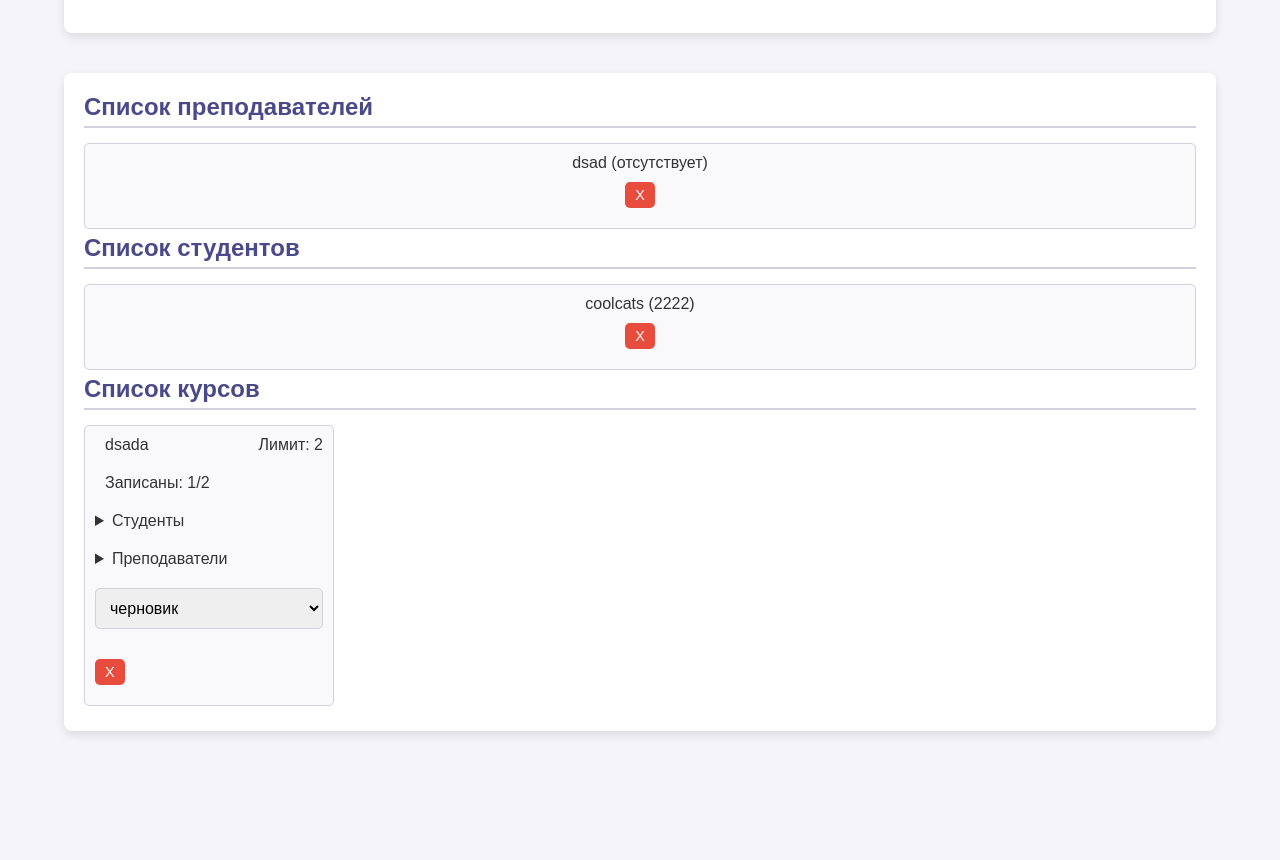
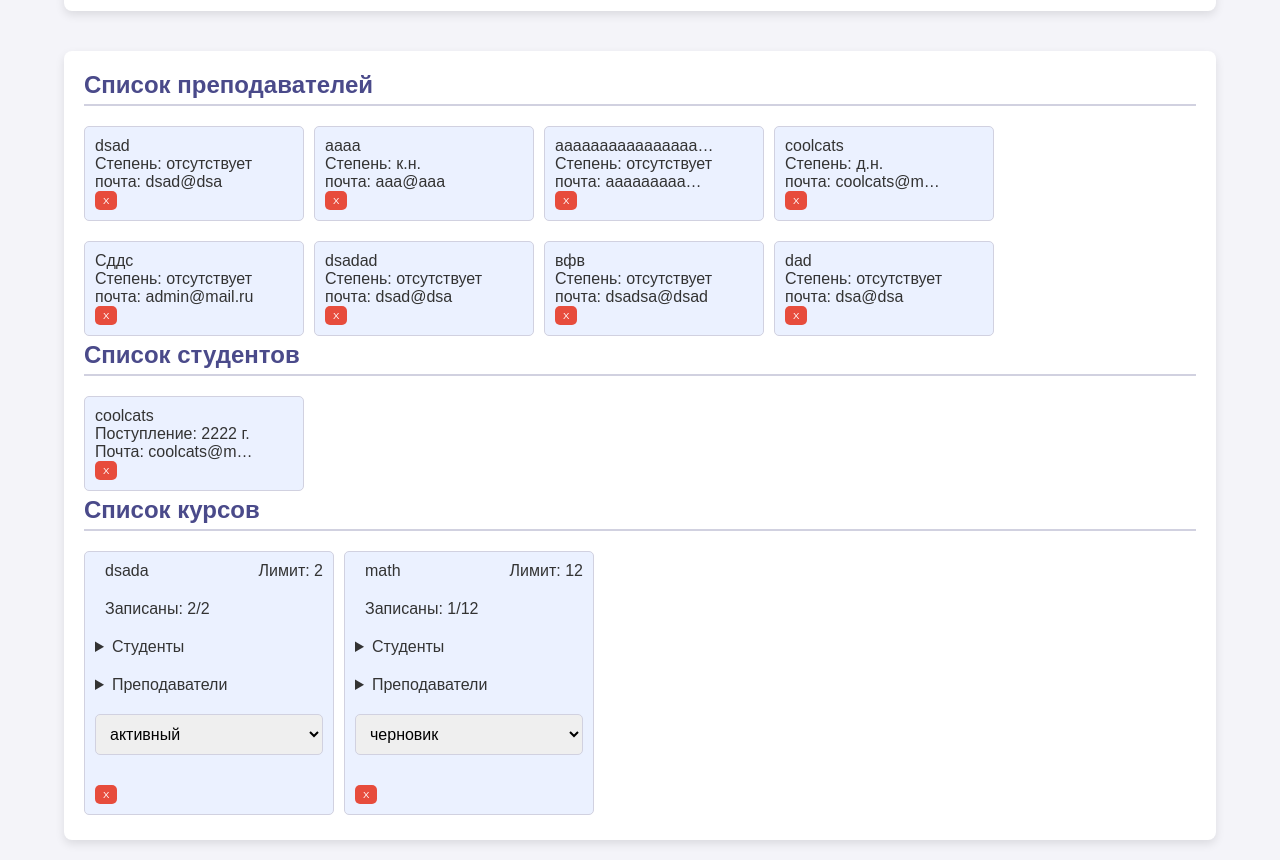
Before and after one commit to TakhirovBizhan/eduProjectTS, a website built with Vite: page index.html in a window 1280 px wide. Shown: the part 640-1500 px from the top of the page. Before the commit the page ends 1391 px from the top, so only its background shows below. Built offline with nearby package versions, Linux system fonts and the light colour scheme; data requests are answered from the project's data file.

Commit message:
fix: fixed limit, network error notfication and bug when you can add same user to course.

```diff
--- a/db.json
+++ b/db.json
@@ -4,6 +4,48 @@
       "id": "a1ff3f68-b39d-4c8d-b556-5212f5a45471",
       "name": "dsad",
       "email": "dsad@dsa",
+      "academicDegree": "отсутствует"
+    },
+    {
+      "id": "38a26f3b-c2b7-4c97-b057-8dc9ff2992a5",
+      "name": "aaaa",
+      "email": "aaa@aaa",
+      "academicDegree": "к.н."
+    },
+    {
+      "id": "0e294b87-ec92-425b-8290-985e04d3b180",
+      "name": "aaaaaaaaaaaaaaaaaaaaaaaaaaaa",
+      "email": "aaaaaaaaa@aaaaaaaaaaa",
+      "academicDegree": "отсутствует"
+    },
+    {
+      "id": "f64206ed-89e6-481a-9a47-aca09716ab28",
+      "name": "coolcats",
+      "email": "coolcats@mail.com",
+      "academicDegree": "д.н."
+    },
+    {
+      "id": "4c64758f-7c20-41f1-8d3a-573f09520812",
+      "name": "Сддс",
+      "email": "admin@mail.ru",
+      "academicDegree": "отсутствует"
+    },
+    {
+      "id": "4848979c-6f0a-4145-9b01-bce55fa68e9e",
+      "name": "dsadad",
+      "email": "dsad@dsa",
+      "academicDegree": "отсутствует"
+    },
+    {
+      "id": "2d049df9-e44a-41ab-86e4-5e26b1265850",
+      "name": "вфв",
+      "email": "dsadsa@dsad",
+      "academicDegree": "отсутствует"
+    },
+    {
+      "id": "e62226c6-070a-4e46-b882-4aa323c2e339",
+      "name": "dad",
+      "email": "dsa@dsa",
       "academicDegree": "отсутствует"
     }
   ],
@@ -20,7 +62,7 @@
       "id": "03175441-e93a-4373-913a-c98eb9f7fab5",
       "name": "dsada",
       "limit": 2,
-      "status": "черновик",
+      "status": "активный",
       "students": [],
       "teachers": [
         {
@@ -28,8 +70,29 @@
           "name": "dsad",
           "email": "dsad@dsa",
           "academicDegree": "отсутствует"
+        },
+        {
+          "id": "38a26f3b-c2b7-4c97-b057-8dc9ff2992a5",
+          "name": "aaaa",
+          "email": "aaa@aaa",
+          "academicDegree": "к.н."
         }
       ]
+    },
+    {
+      "id": "ee0c4fb0-8f1f-4747-a10a-c520ae3c0232",
+      "name": "math",
+      "limit": 12,
+      "status": "черновик",
+      "students": [
+        {
+          "id": "bc709c9f-09b2-4e78-89cc-b64ec2f39aea",
+          "name": "coolcats",
+          "email": "coolcats@mail.com",
+          "entranceYear": 2222
+        }
+      ],
+      "teachers": []
     }
   ]
 }
--- a/src/index.ts
+++ b/src/index.ts
@@ -34,6 +34,7 @@ async function handleStudentFormSubmit(event: SubmitEvent) {
     if (studentName && studentEmail && studentEntranceYear) {
       const student = new Student(studentName, studentEmail, studentEntranceYear);
       await userRepo.addStudent(student);
+      showToast(`${studentName} was added!`, 'green')
     }
     loadStudents();
     studentForm.reset();
@@ -62,6 +63,7 @@ async function handleTeacherFormSubmit(event: SubmitEvent) {
     if (teacherName && teacherEmail && teacherAcademicDegree) {
       const teacher = new Teacher(teacherName, teacherEmail, teacherAcademicDegree as 'отсутствует' | 'к.н.' | 'д.н.');
       await userRepo.addTeacher(teacher);
+      showToast(`${teacherName} was added!`, 'green')
     }
     loadTeachers();
     teacherForm.reset();
@@ -87,6 +89,7 @@ async function handleCourseFormSubmit(event: SubmitEvent) {
     if (courseName && limit) {
       const course = new Course(courseName, limit, 'черновик');
       await courseRepo.addCourse(course);
+      showToast(`${courseName} was created!`, 'green')
     }
     loadCourses();
     courseForm.reset();
@@ -100,7 +103,19 @@ async function loadStudents() {
   studentList.innerHTML = '';
   students.forEach((student: Student) => {
     const li = document.createElement('li');
-    li.textContent = `${student.name} (${student.entranceYear})`;
+    const pName = document.createElement('p');
+    const pYear = document.createElement('p');
+    const pMail = document.createElement('p');
+
+    pName.textContent = student.name;
+    pYear.textContent = `Поступление: ${student.entranceYear} г.`;
+    pMail.textContent = `Почта: ${student.email}`
+    pName.classList.add('text');
+    pMail.classList.add('text');
+
+    li.appendChild(pName);
+    li.appendChild(pYear);
+    li.appendChild(pMail);
     li.appendChild(createDeleteButton(() => deleteStudent(student.id)));
     studentList.appendChild(li);
   });
@@ -112,7 +127,18 @@ async function loadTeachers() {
   teacherList.innerHTML = '';
   teachers.forEach((teacher: Teacher) => {
     const li = document.createElement('li');
-    li.textContent = `${teacher.name} (${teacher.academicDegree})`;
+    const pName = document.createElement('p');
+    const pDegree = document.createElement('p');
+    const pMail = document.createElement('p');
+
+    pName.classList.add('text');
+    pMail.classList.add('text');
+    pName.textContent = teacher.name;
+    pDegree.textContent = `Степень: ${teacher.academicDegree}`;
+    pMail.textContent = `почта: ${teacher.email}`
+    li.appendChild(pName);
+    li.appendChild(pDegree);
+    li.appendChild(pMail);
     li.appendChild(createDeleteButton(() => deleteTeacher(teacher.id)));
     teacherList.appendChild(li);
   });
@@ -146,10 +172,11 @@ async function loadCourses() {
     const studentList = document.createElement('ul');
     course.students.forEach((student: Student) => {
       const studentLi = document.createElement('li');
+      studentLi.classList.add('sum__item')
       studentLi.textContent = student.name;
 
       const deleteStudentButton = document.createElement('button');
-      deleteStudentButton.textContent = 'Убрать';
+      deleteStudentButton.textContent = 'X';
       deleteStudentButton.addEventListener('click', async () => {
         await courseRepo.deleteUserFromCourse(course.id, student.id, 'students');
         loadCourses();
@@ -167,15 +194,18 @@ async function loadCourses() {
     const teacherList = document.createElement('ul');
     course.teachers.forEach((teacher: Teacher) => {
       const teacherLi = document.createElement('li');
-      teacherLi.textContent = teacher.name;
+      const teacherPi = document.createElement('p')
+      teacherPi.textContent = teacher.name;
+      teacherLi.classList.add('sum__item')
 
       // Кнопка удаления преподавателя
       const deleteTeacherButton = document.createElement('button');
-      deleteTeacherButton.textContent = 'Убрать';
+      deleteTeacherButton.textContent = 'X';
       deleteTeacherButton.addEventListener('click', async () => {
         await courseRepo.deleteUserFromCourse(course.id, teacher.id, 'teachers');
         loadCourses();
       });
+      teacherLi.appendChild(teacherPi)
       teacherLi.appendChild(deleteTeacherButton);
       teacherList.appendChild(teacherLi);
     });
@@ -262,10 +292,17 @@ document.getElementById('assignUserButton')!.addEventListener('click', async ()
   const userType = (document.getElementById('selectUserType') as HTMLSelectElement).value;
 
   if (userId && courseId) {
-    const user = userType === 'student' ? await userRepo.getStudentById(userId) : await userRepo.getTeacherById(userId);
-    await courseRepo.addUserToCourse(courseId, user);
-    showToast(`${user.name} has been assigned to the course.`, 'green');
-    populateCourses();
+    try {
+      const user = userType === 'student'
+        ? await userRepo.getStudentById(userId)
+        : await userRepo.getTeacherById(userId);
+
+      await courseRepo.addUserToCourse(courseId, user);
+      showToast(`${user.name} has been assigned to the course.`, 'green');
+      populateCourses();
+    } catch (e) {
+      showToast(`${e}`, 'red');
+    }
   }
 });
 
--- a/src/repository.ts
+++ b/src/repository.ts
@@ -1,5 +1,6 @@
 import axios from "axios";
 import { Student, Teacher, Course, UserIntersection } from "./main.ts";
+import { showToast } from "./toast.ts";
 
 const API_BASE_URL = "http://localhost:3000"; // Адрес JSON Server
 
@@ -28,8 +29,12 @@ export class UserRepository {
   }
 
   async getStudents() {
+    try {
       const response = await axios.get(`${API_BASE_URL}/students`);
       return response.data;
+    } catch (e) {
+      showToast(`${e}`, 'red', true)
+    }
   }
 
   async getStudentById(userId: string) {
@@ -99,25 +104,25 @@ export class CourseRepository {
     await axios.delete(`${API_BASE_URL}/courses/${id}`);
   }
 
-  async addUserToCourse(courseId: string, user: UserIntersection) {
-    try {
-      // Сначала получаем текущий объект курса
-      const { data: course } = await axios.get(`${API_BASE_URL}/courses/${courseId}`);
+  async addUserToCourse(courseId: string, user: UserIntersection): Promise<void> {
+    const { data: course } = await axios.get<Course>(`${API_BASE_URL}/courses/${courseId}`);
+
+    if (course.limit && course.limit === course.students.length + course.teachers.length) {
+      throw new Error('Limit was reached!');
+    }
+
+    if (course.students.find((student) => { return student.id === user.id }) || course.teachers.find((teacher) => { return teacher.id === user.id })) {
+      throw new Error('User already assigned to course!');
+    }
 
     if ("entranceYear" in user) {
-        // Если это студент, добавляем его в массив `students`
       const updatedStudents = [...course.students, user];
       await axios.patch(`${API_BASE_URL}/courses/${courseId}`, { students: updatedStudents });
     } else {
-        // Если это преподаватель, добавляем его в массив `teachers`
       const updatedTeachers = [...course.teachers, user];
       await axios.patch(`${API_BASE_URL}/courses/${courseId}`, { teachers: updatedTeachers });
     }
-    } catch (error) {
-      console.error("Error adding user to course:", error);
   }
-  }
-
   async deleteUserFromCourse(
     courseId: string,
     userId: string,
--- a/src/style.css
+++ b/src/style.css
@@ -72,8 +72,7 @@ h2 {
 }
 
 input,
-select,
-button {
+select {
   font-size: 1em;
   padding: 10px;
   margin-bottom: 10px;
@@ -84,6 +83,8 @@ button {
 
 button {
   background-color: #4a4a8a;
+  padding: 10px;
+  border-radius: 5px;
   color: white;
   border: none;
   cursor: pointer;
@@ -102,21 +103,25 @@ ul {
   padding: 0;
 }
 
+.sum__item {
+  width: 228px !important;
+}
+
 ul li {
   padding: 10px;
-  background-color: #f9f9fc;
+  background-color: #ebf1ff;
   margin: 5px 0;
   border: 1px solid #d1d1e0;
   border-radius: 5px;
   display: flex;
-  align-items: center;
   justify-content: space-between;
 }
 
 ul li button {
-  padding: 5px 10px;
-  font-size: 0.9em;
+  padding: 4px 8px;
+  font-size: 0.6em;
   background-color: #e74c3c;
+  border-radius: 5px;
 }
 
 ul li button:hover {
@@ -125,15 +130,31 @@ ul li button:hover {
 
 
 #studentList li button {
-  margin-top: 10px;
   display: block;
   max-width: 75px;
 }
 
-#teacherList li button {
-  margin-top: 10px;
-  display: block;
-  max-width: 75px;
+#teacherList {
+  display: flex;
+  flex-wrap: wrap;
+  gap: 10px;
+}
+
+ li {
+  width: 220px;
+}
+
+
+#studentList {
+  display: flex;
+  flex-wrap: wrap;
+  gap: 10px;
+}
+
+#courseList {
+  display: flex;
+  flex-wrap: wrap;
+  gap: 10px;
 }
 
 #courseList li {
@@ -142,21 +163,15 @@ ul li button:hover {
   flex-direction: row;
   column-gap: 30px;
   flex-wrap: wrap;
+  height: fit-content;
 }
 
 #courseList li p {
 padding-left: 10px;
 }
 
-
-details ul li {
-  justify-content: center !important;
-  width: 125px !important;
-  gap: 10px !important;
-}
-
 details ul li button {
-  width: 75px;
+  width: fit-content;
   background-color: red;
 }
 
@@ -195,3 +210,10 @@ input:valid {
 input:invalid {
   border: 1px solid red;
 }
+
+.text {
+  width: 160px;
+  overflow: hidden;
+  text-overflow: ellipsis;
+  white-space: nowrap;
+}
--- a/src/toast.ts
+++ b/src/toast.ts
@@ -1,5 +1,5 @@
 // toast notification
-export function showToast(message: string, color: 'green' | 'red') {
+export function showToast(message: string, color: 'green' | 'red', timeStump?: boolean) {
   const toast = document.createElement('div');
   toast.classList.add('toast');
   toast.textContent = message;
@@ -17,10 +17,12 @@ export function showToast(message: string, color: 'green' | 'red') {
     }
   }, 100);
 
-  setTimeout(() => {
-    toast.style.opacity = '0';
+  if (timeStump === false || timeStump === undefined) {
     setTimeout(() => {
-      toast.remove();
-    }, 500);
-  }, 3000);
+      toast.style.opacity = '0';
+      setTimeout(() => {
+        toast.remove();
+      }, 500);
+    }, 3000);
+  }
 }
```
Lines whose indentation alone changed are shown as unchanged.
